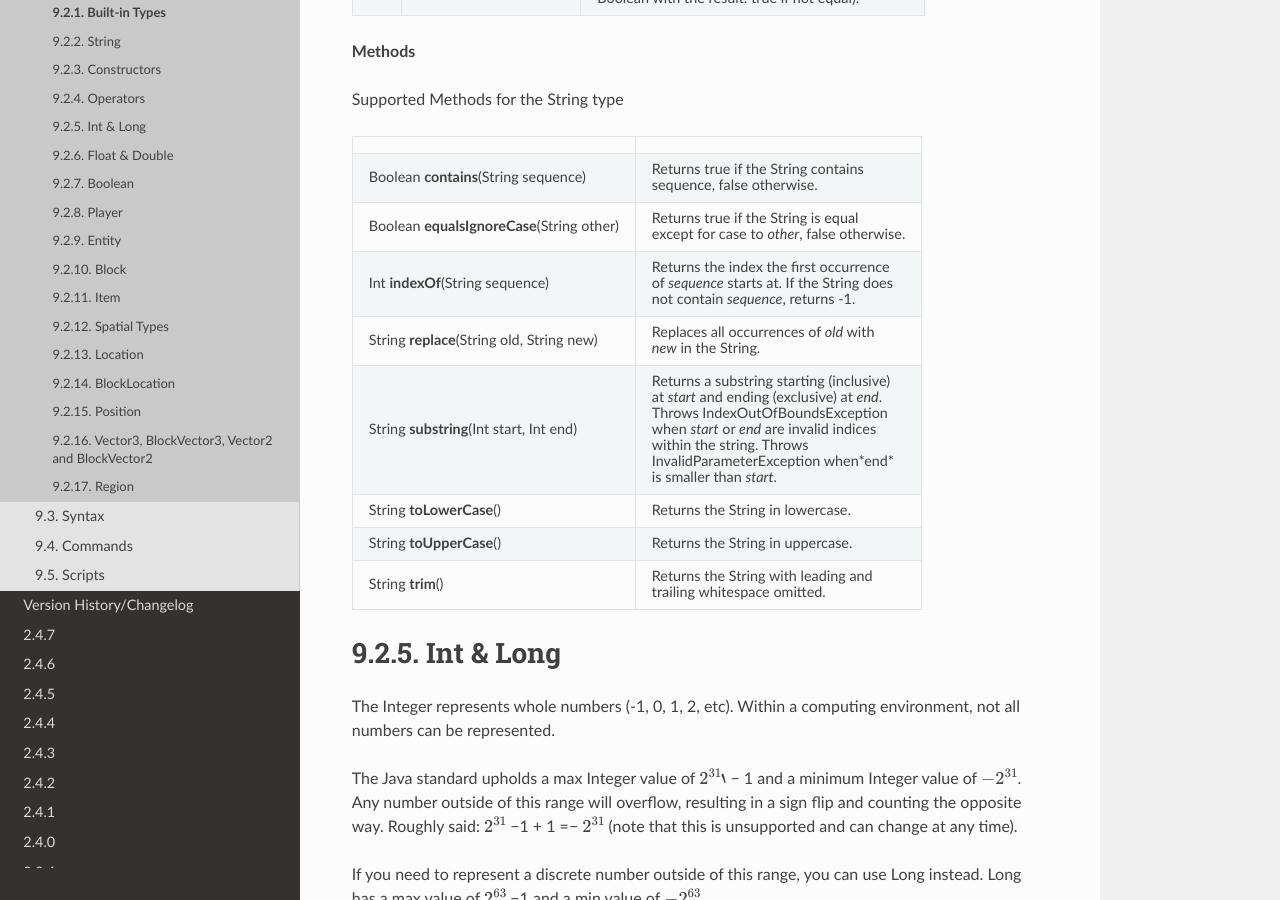
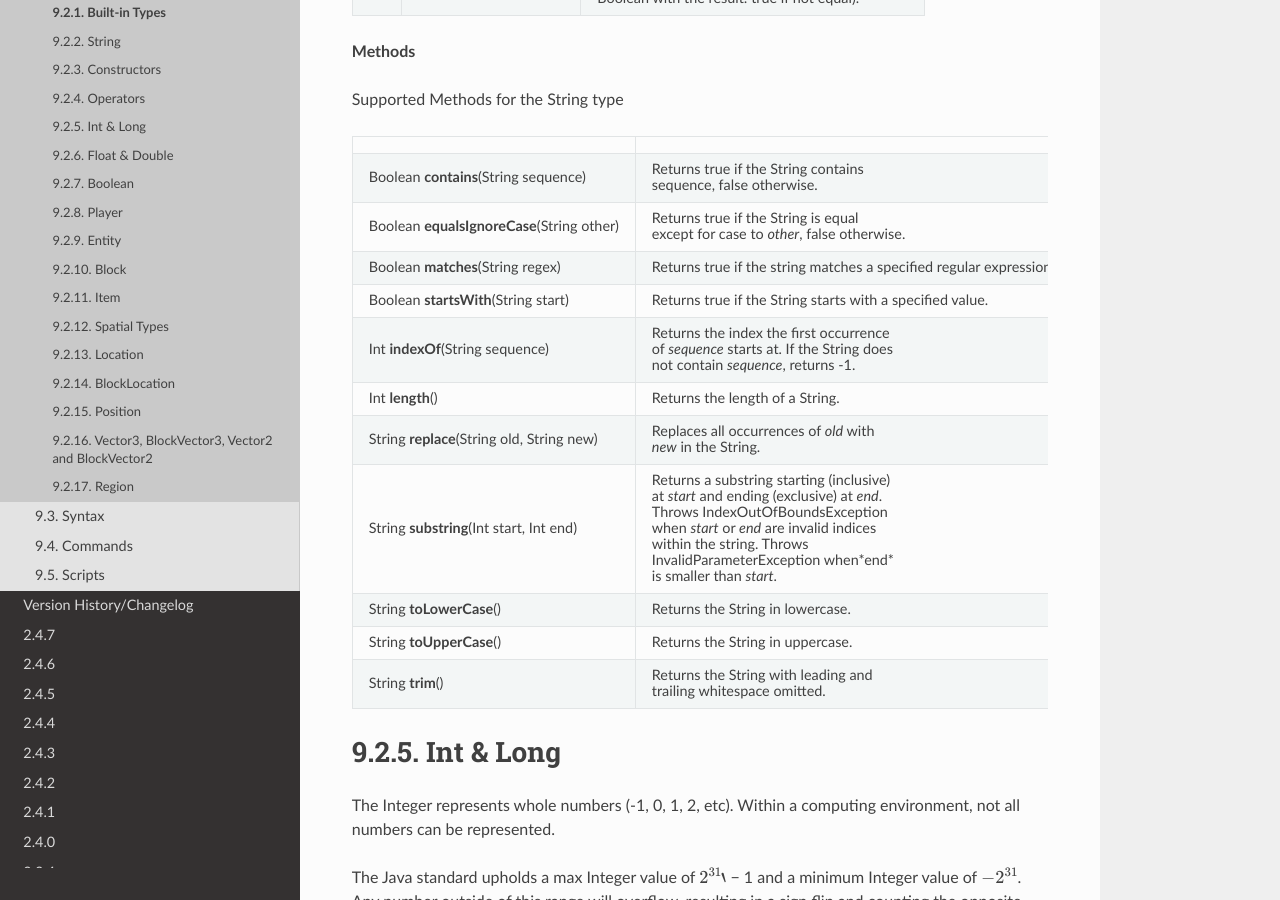
Before and after one commit to rebplane/msc, a Sphinx documentation site: the page built from docs/source/8_appendix/appendix_built_in_types.rst, in a window 1280 px wide and 900 px high, scrolled down 2694 px. Built offline with Sphinx 7.4.7 and the Read the Docs theme 3.1.0, drawn with Linux system fonts in a browser that asks for light colours; some of the changed text lies outside the part shown.

Commit message:
Added missing methods to built-in types subcategory
String: matches(), startsWith(), length()
Player: getRank()
Item: getDisplayName(), hasDisplayName()

```diff
--- a/docs/source/8_appendix/appendix_built_in_types.rst
+++ b/docs/source/8_appendix/appendix_built_in_types.rst
@@ -141,11 +141,16 @@
 Boolean **equalsIgnoreCase**\(String other) Returns true if the String is equal
 
                                             except for case to *other*, false otherwise.
+Boolean **matches**\(String regex)          Returns true if the string matches a specified
+                                            regular expression.
+Boolean **startsWith**\(String start)       Returns true if the String starts with a
+                                            specified value.
 Int **indexOf**\(String sequence)           Returns the index the first occurrence
 
                                             of *sequence* starts at. If the String does
 
                                             not contain *sequence*, returns -1.
+Int **length**\()                           Returns the length of a String.
 String **replace**\(String old, String new) Replaces all occurrences of *old* with
 
                                             *new* in the String.
@@ -732,6 +737,9 @@
 
         operator.
 
+    * - String **getRank**\()
+      - Gets the rank of the player.
+
     * - **setResourcePack**\(String url, String hash)
       - Request that the player’s client
 
@@ -1329,6 +1337,10 @@
     * - String **getItemType**\()
       - Gets the type of this item.
 
+    * - String **getDisplayName**\()
+      - Returns the custom name of an Item. (Returns null if the
+        Item does not have a custom name).
+
     * - Int **getMaxStackSize**\()
       - Get the maximum stacksize for the material hold in
 
@@ -1350,6 +1362,9 @@
       - Returns whether two items are equal, but does not
 
         consider stack size (amount).
+
+    * - Boolean **hasDisplayName**\()
+      - Returns true if an Item has a custom name.
 
 .. _appendix_spatial_types:
 
```
